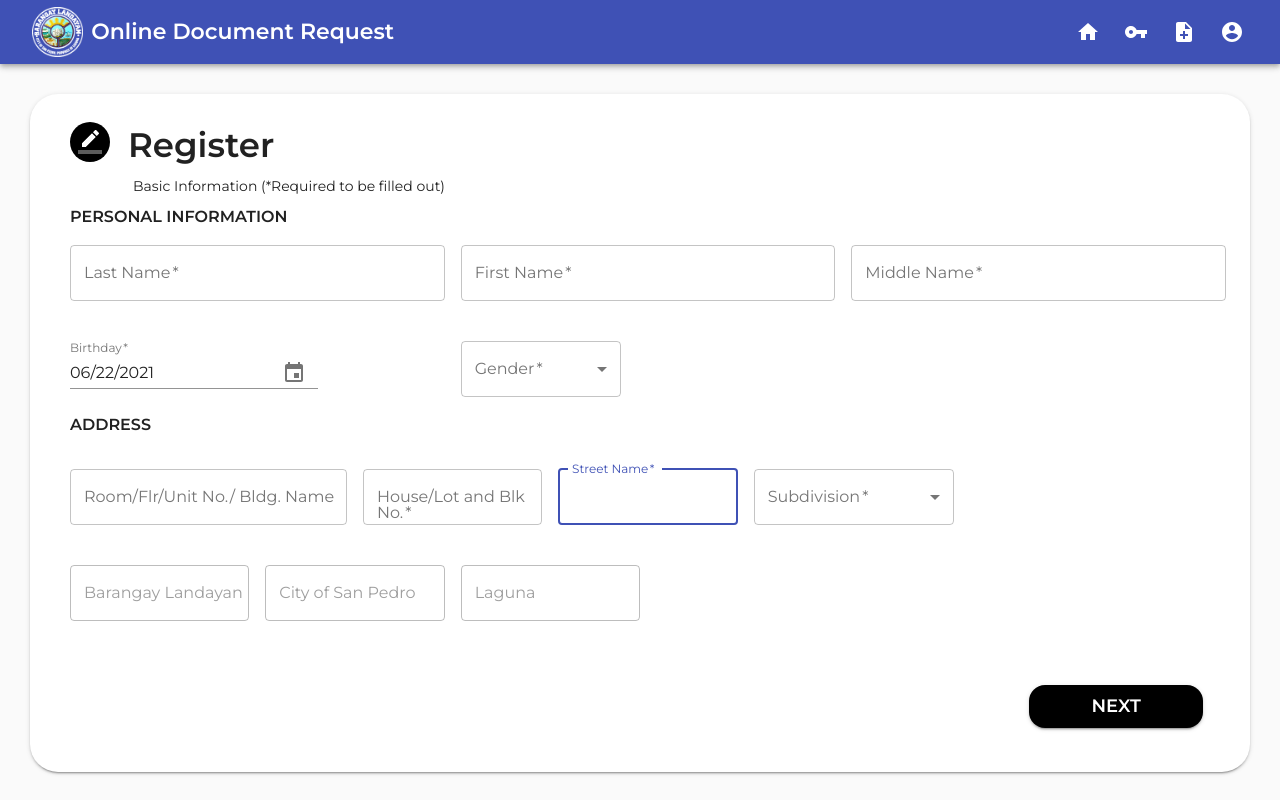
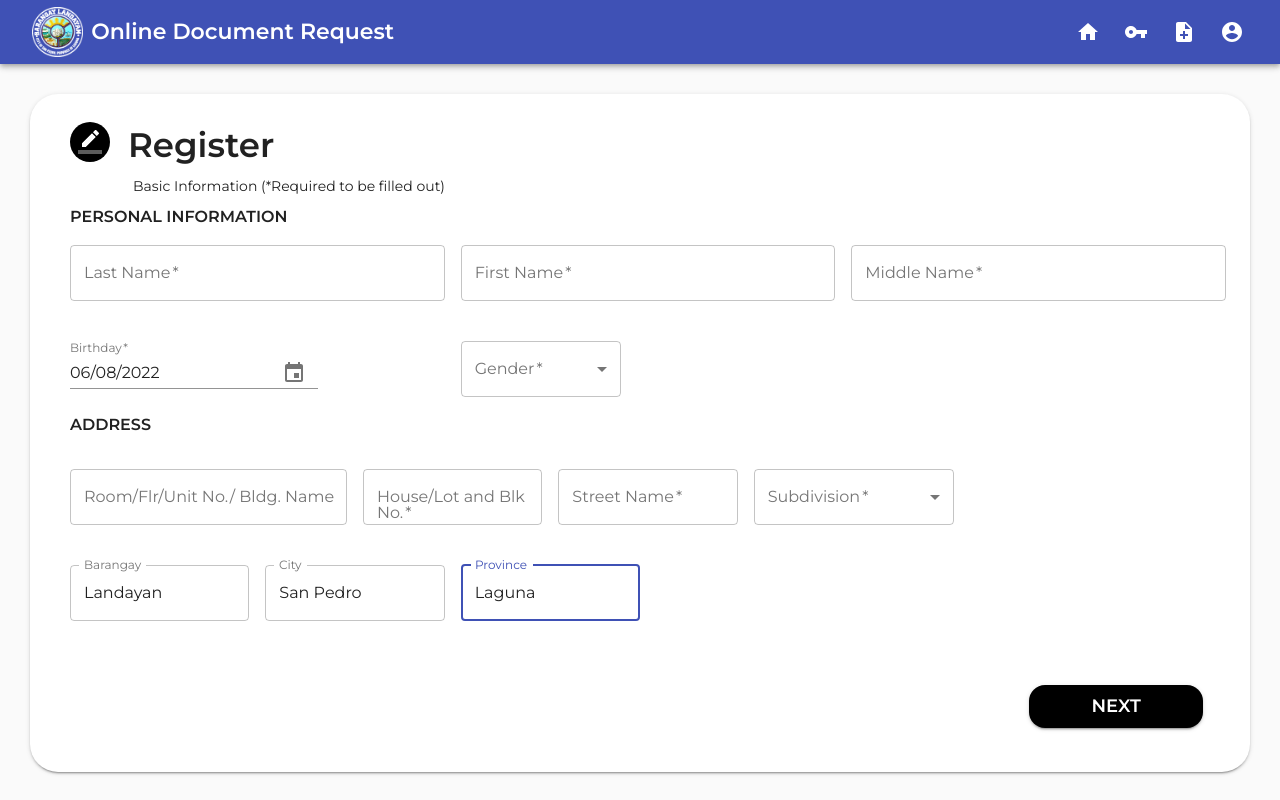
Before and after one commit to ElectivesTeam/barangayrequestsystem, a React (Create React App) app: page /register in a window 1280 px wide. Built offline with nearby package versions, Linux system fonts and the light colour scheme.

Commit message:
Update Register.jsx

```diff
--- a/src/navigation/Register/Register.jsx
+++ b/src/navigation/Register/Register.jsx
@@ -1,4 +1,4 @@
-import React from 'react';
+import React, { useState } from 'react';
 import Grid from '@material-ui/core/Grid'
 import Paper from '@material-ui/core/Paper'
 import CssBaseline from '@material-ui/core/CssBaseline';
@@ -18,6 +18,7 @@ import MenuItem from '@material-ui/core/MenuItem';
 import FormControl from '@material-ui/core/FormControl';
 import Select from '@material-ui/core/Select';
 import Button  from '@material-ui/core/Button';
+import { useHistory } from "react-router-dom";
 
 const useStyles = makeStyles((theme) => ({
     root: {
@@ -98,25 +99,96 @@ const useStyles = makeStyles((theme) => ({
     formControlSubdivision: {
       marginTop: theme.spacing(2),
       minWidth: 200,
-    }
+    },
+    input: {
+      "&:disabled": {
+        color: "green"
+      }
+    },
 }));
 
 
 function Register() {
     //Date Picker
-    const [selectedDate, setSelectedDate] = React.useState(
-      new Date('2021-06-22'),
+    const [selectedDate, setSelectedDate] = useState(
     );
 
     const handleDateChange = (date) => {
       setSelectedDate(date);
     };
 
-    //Dropdown Component
-    const [value, setValue] = React.useState('');
-    const handleChange = (event) => {
-      setValue(event.target.value);
-    };
+
+     //form Validation
+    const[lastname, setLastname] = useState('')
+    const[firstname, setFirstname] = useState('')
+    const[middlename, setMiddlename] = useState('')
+    const[gender, setGender] = useState('');
+    const[house, setHouse] = useState('');
+    const[street, setStreet] = useState('');
+    const[subdivision, setSubdivision] = useState('');
+
+    const[lastnameError, setLastnameError] = useState(false)
+    const[firstnameError, setFirstnameError] = useState(false)
+    const[middlenameError, setMiddlenameError] = useState(false)
+    const[genderError, setGenderError] = useState(false)
+    const[houseError, setHouseError] = useState(false)
+    const[streetError, setStreetError] = useState(false)
+    const[subdivisionError, setSubdivisionError] = useState(false)
+
+    let history = useHistory();
+    const handleSubmit = (e) =>{
+      e.preventDefault()
+
+      setLastnameError(false)
+      setFirstnameError(false)
+      setMiddlenameError(false)
+      setGenderError(false)
+      setHouseError(false)
+      setStreetError(false)
+      setSubdivisionError(false)
+
+      let setChecker = true
+
+      if(lastname == ''){
+        setLastnameError(true)
+        setChecker = false
+      }
+
+      if(firstname == ''){
+        setFirstnameError(true)
+        setChecker = false
+      }
+
+      if(middlename == ''){
+        setMiddlenameError(true)
+        setChecker = false
+      }
+
+      if(gender == ''){
+        setGenderError(true)
+        setChecker = false
+      }
+
+      if(house == ''){
+        setHouseError(true)
+        setChecker = false
+      }
+
+      if(street == ''){
+        setStreetError(true)
+        setChecker = false
+      }
+
+      if(subdivision == ''){
+        setSubdivisionError(true)
+        setChecker = false
+      }
+
+      if(setChecker){
+        history.push('/register2nd')
+      }
+
+    }
 
     //Style
     const classes = useStyles();
@@ -140,7 +212,7 @@ function Register() {
                             Basic Information (*Required to be filled out)
                     </Typography>
 
-                    <form className={classes.form} noValidate>
+                    <form className={classes.form} noValidate autoComplete="off" onSubmit={handleSubmit}>
 
                         <Grid item xs={12} sm={12}>
                           <Typography className={classes.header}>
@@ -153,6 +225,7 @@ function Register() {
                             {/* Last Name */}
                             <Grid item xs={12} sm={4}>
                                 <TextField
+                                    onChange={(e) => setLastname(e.target.value)}
                                     variant="outlined"
                                     margin="normal"
                                     required
@@ -162,12 +235,14 @@ function Register() {
                                     name="last_name"
                                     autoComplete="last_name"
                                     autoFocus
+                                    error={lastnameError}
                                 />
                             </Grid>
 
                             {/* First Name */}
                             <Grid item xs={12} sm={4}>
                                 <TextField
+                                    onChange={(e) => setFirstname(e.target.value)}
                                     variant="outlined"
                                     margin="normal"
                                     required
@@ -177,12 +252,14 @@ function Register() {
                                     name="first_name"
                                     autoComplete="first_name"
                                     autoFocus
+                                    error={firstnameError}
                                 />
                             </Grid>
 
                             {/* Middle Name */}
                             <Grid item xs={12} sm={4}>
                                 <TextField
+                                    onChange={(e) => setMiddlename(e.target.value)}
                                     variant="outlined"
                                     margin="normal"
                                     required
@@ -192,6 +269,7 @@ function Register() {
                                     name="Middle Name"
                                     autoComplete="middle_name"
                                     autoFocus
+                                    error={middlenameError}
                                 />
                             </Grid>
 
@@ -220,13 +298,13 @@ function Register() {
                             {/* Gender */}
                             <Grid item xs={12} sm={4}>
                                 <FormControl variant="outlined" className={classes.formControlGender} required>
-                                  <InputLabel id="demo-simple-select-outlined-label">Gender</InputLabel>
+                                  <InputLabel>Gender</InputLabel>
                                   <Select
-                                    labelId="demo-simple-select-outlined-label"
                                     id="gender"
-                                    value={value}
-                                    onChange={handleChange}
+                                    value={gender}
+                                    onChange={(e) => setGender(e.target.value)}
                                     label="Gender"
+                                    error={genderError}
                                   >
                                     <MenuItem value={"male"}>Male</MenuItem>
                                     <MenuItem value={"female"}>Female</MenuItem>
@@ -259,6 +337,7 @@ function Register() {
                             {/* House/Lot and Blk No. */}
                             <Grid item xs={12} sm={2}>
                                 <TextField
+                                    onChange={(e) => setHouse(e.target.value)}
                                     variant="outlined"
                                     margin="normal"
                                     required
@@ -268,12 +347,14 @@ function Register() {
                                     name="house_number"
                                     autoComplete="house_number"
                                     autoFocus
+                                    error={houseError}
                                 />
                             </Grid>
 
                             {/* Street Name */}
                             <Grid item xs={12} sm={2}>
                                 <TextField
+                                    onChange={(e) => setStreet(e.target.value)}
                                     variant="outlined"
                                     margin="normal"
                                     required
@@ -283,19 +364,21 @@ function Register() {
                                     name="street_name"
                                     autoComplete="street_name"
                                     autoFocus
+                                    error={streetError}
                                 />
                             </Grid>
 
                             {/* Subdivision */}
                             <Grid item xs={12} sm={4}>
                                 <FormControl variant="outlined" className={classes.formControlSubdivision} required>
-                                  <InputLabel id="demo-simple-select-outlined-label">Subdivision</InputLabel>
+                                  <InputLabel>Subdivision</InputLabel>
                                   <Select
-                                    labelId="demo-simple-select-outlined-label"
+                                    onChange={(e) => setSubdivision(e.target.value)}
                                     id="subdivision"
-                                    value={value}
-                                    onChange={handleChange}
-                                    label="Subdiivision"
+                                    value={subdivision}
+                                    onChange={(e) => setSubdivision(e.target.value)}
+                                    label="Subdivision"
+                                    error={subdivisionError}
                                   >
                                     <MenuItem value={"Purok1"}>Purok 1</MenuItem>
                                     <MenuItem value={"Purok2"}>Purok 2</MenuItem>
@@ -315,12 +398,14 @@ function Register() {
                             {/* Barangay */}
                             <Grid item xs={12} sm={2}>
                                 <TextField
+                                  defaultValue='Landayan'
+                                  inputProps={
+                                    { readOnly: true, }}
                                     variant="outlined"
                                     margin="normal"
-                                    disabled
                                     fullWidth
                                     id="barangay"
-                                    label="Barangay Landayan"
+                                    label="Barangay"
                                     name="barangay"
                                     autoComplete="barangay"
                                     autoFocus
@@ -330,12 +415,14 @@ function Register() {
                             {/* City */}
                             <Grid item xs={12} sm={2}>
                                 <TextField
+                                    defaultValue='San Pedro'
+                                    inputProps={
+                                      { readOnly: true, }}
                                     variant="outlined"
                                     margin="normal"
-                                    disabled
                                     fullWidth
                                     id="city"
-                                    label="City of San Pedro"
+                                    label="City"
                                     name="city"
                                     autoComplete="city"
                                     autoFocus
@@ -345,12 +432,15 @@ function Register() {
                             {/* Province */}
                             <Grid item xs={12} sm={2}>
                                 <TextField
+
+                                    defaultValue='Laguna'
+                                    inputProps={
+                                      { readOnly: true, }}
                                     variant="outlined"
                                     margin="normal"
-                                    disabled
                                     fullWidth
                                     id="province"
-                                    label="Laguna"
+                                    label="Province"
                                     name="province"
                                     autoComplete="province"
                                     autoFocus
@@ -358,19 +448,15 @@ function Register() {
                             </Grid>
 
                         </Grid>
-                        <div>
-
-                          {/* Next Button */}
-                          <Button
+                        <Button
+                            onClick = {handleSubmit}
                             type="submit"
                             fullWidth
                             variant="contained"
                             className={classes.button}
-                            href="register2nd"
                           >
                               Next
                           </Button>
-                        </div>
 
                     </form>
                 </div>
```
